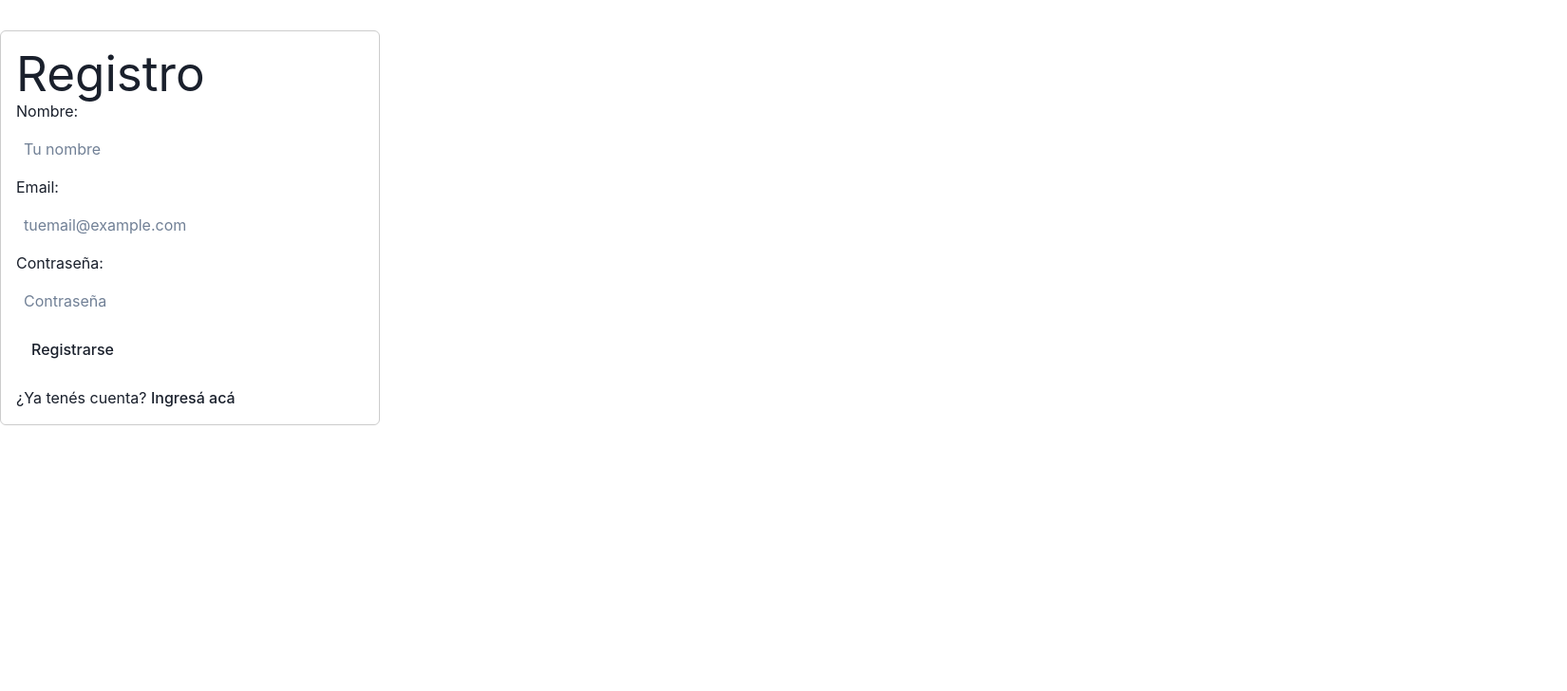
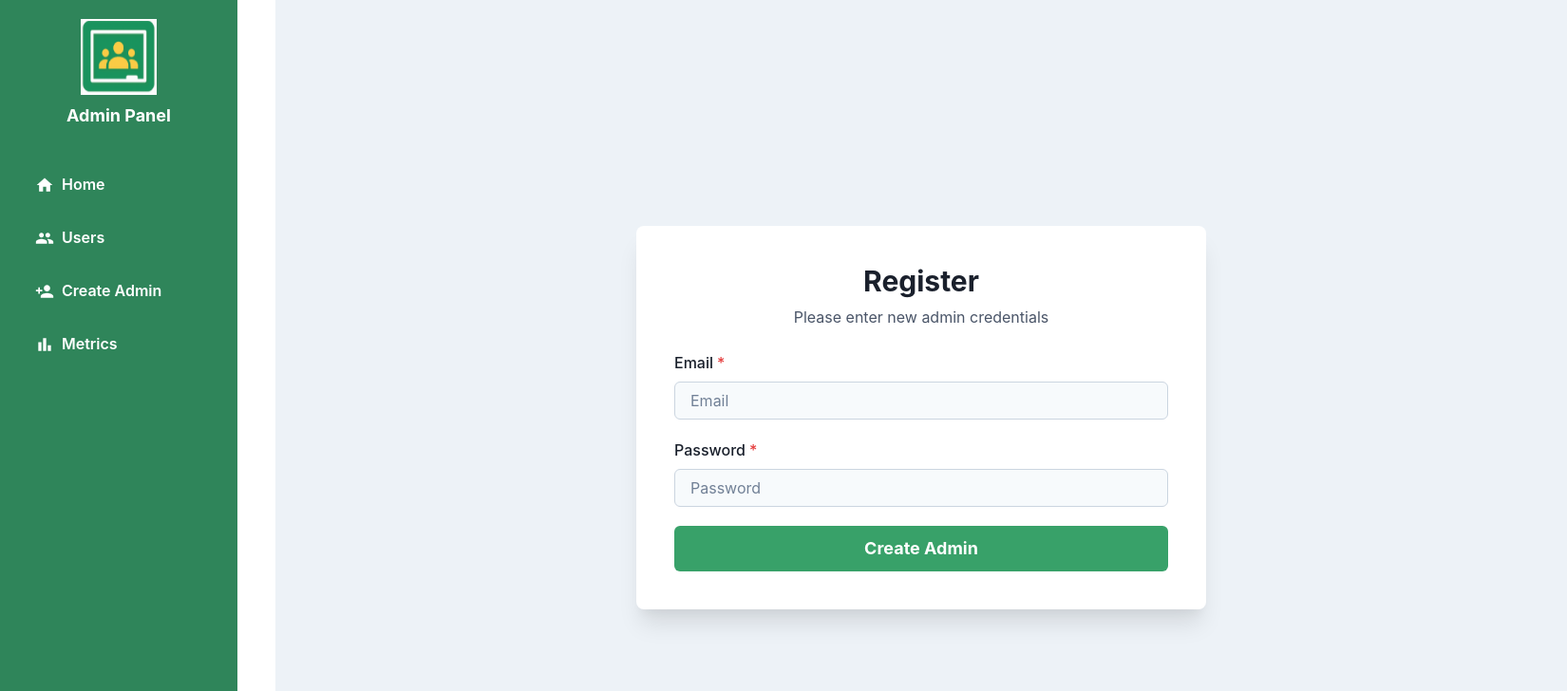
Before and after one commit to ClassConnect-2025C1/Classconnect-BackOffice-FrontEnd, a React (Vite) app in the folder backoffice/: page /register in a window 1280 px wide. Shown: the top 728 px of the page at 95% size, 1650 px wide, since content can reach past the window. Built offline with nearby package versions, Linux system fonts and the light colour scheme.

Commit message:
Refactor screens

```diff
--- a/backoffice/src/App.tsx
+++ b/backoffice/src/App.tsx
@@ -1,7 +1,9 @@
 import { BrowserRouter, Routes, Route, Navigate } from "react-router-dom";
+import Home from "./pages/Home";
 import Login from "./pages/Login";
 import Register from "./pages/Register";
 import UserAdmin from "./pages/UserAdmin";
+import LayoutWithSidebar from "./components/LayoutWithSidebar";
 
 export default function App() {
   return (
@@ -9,10 +11,17 @@ export default function App() {
       <Routes>
         <Route path="/" element={<Navigate to="/login" />} />
         <Route path="/login" element={<Login />} />
-        <Route path="/register" element={<Register />} />
-        <Route path="/user-admin" element={<UserAdmin />} />
 
-        {/* Acá podrías agregar rutas protegidas más adelante */}
+        {/* Layout con sidebar */}
+        <Route path="/" element={<LayoutWithSidebar />}>
+          <Route path="home" element={<Home />} />
+          <Route
+            path="register"
+            element={<Register onSubmit={(data) => console.log(data)} />}
+          />
+          <Route path="user-admin" element={<UserAdmin />} />
+          {/* Más rutas protegidas con sidebar acá */}
+        </Route>
       </Routes>
     </BrowserRouter>
   );
--- /dev/null
+++ b/backoffice/src/components/LayoutWithSidebar.tsx
@@ -0,0 +1,25 @@
+import { Box, HStack } from "@chakra-ui/react";
+import Sidebar from "./Sidebar";
+import { Outlet } from "react-router-dom";
+
+const LayoutWithSidebar = () => {
+  return (
+    <HStack align="start" spacing={0} minH="100vh">
+      <Sidebar />
+      <Box
+        flex="1"
+        ml="290px"
+        p={10}
+        bg="gray.100"
+        minH="100vh"
+        display="flex"
+        justifyContent="center"
+        alignItems="flex-start"
+      >
+        <Outlet />
+      </Box>
+    </HStack>
+  );
+};
+
+export default LayoutWithSidebar;
--- a/backoffice/src/components/Sidebar.tsx
+++ b/backoffice/src/components/Sidebar.tsx
@@ -1,4 +1,4 @@
-import { Box, VStack, Button, Image, Text, HStack } from "@chakra-ui/react";
+import { Box, VStack, Button, Image, Text } from "@chakra-ui/react";
 import { useNavigate } from "react-router-dom";
 import logo from "../assets/logo.png";
 import { MdHome, MdPeople, MdPersonAdd, MdBarChart } from "react-icons/md";
@@ -31,7 +31,7 @@ const Sidebar = () => {
           _hover={{ bg: "#276749" }}
           justifyContent="flex-start"
           leftIcon={<MdHome size="20px" />}
-          onClick={() => navigate("/")}
+          onClick={() => navigate("/home")}
         >
           Home
         </Button>
@@ -53,7 +53,7 @@ const Sidebar = () => {
           _hover={{ bg: "#276749" }}
           justifyContent="flex-start"
           leftIcon={<MdPersonAdd size="20px" />}
-          onClick={() => navigate("/create-admin")}
+          onClick={() => navigate("/register")}
         >
           Create Admin
         </Button>
--- /dev/null
+++ b/backoffice/src/pages/Home.tsx
@@ -0,0 +1,48 @@
+import React from "react";
+import { Box, Heading, Text, VStack, HStack, Icon,Flex } from "@chakra-ui/react";
+import { MdDashboard, MdPeople, MdPersonAdd, MdBarChart } from "react-icons/md";
+
+const Home = () => {
+  return (
+    <Flex minH="100vh" w="100vw" align="center" justify="center" bg="gray.100">
+      <Box p={10} bg="gray.100" height="100%" width="150%">
+        <Heading mb={6}>Welcome back!</Heading>
+        <Text fontSize="lg" mb={8} color="gray.700">
+          Here is a quick overview of what you can do:
+        </Text>
+
+        <VStack
+          spacing={6}
+          align="start"
+          maxW="700px"
+          bg="white"
+          p={6}
+          borderRadius="md"
+          boxShadow="md"
+        >
+          <HStack spacing={4}>
+            <Icon as={MdDashboard} w={22} h={8} color="green.500" />
+            <Text>You can view and manage your dashboard.</Text>
+          </HStack>
+
+          <HStack spacing={4}>
+            <Icon as={MdPeople} w={8} h={8} color="green.500" />
+            <Text>Manage users and their roles easily.</Text>
+          </HStack>
+
+          <HStack spacing={4}>
+            <Icon as={MdPersonAdd} w={8} h={8} color="green.500" />
+            <Text>Create new admins to help manage the platform.</Text>
+          </HStack>
+
+          <HStack spacing={4}>
+            <Icon as={MdBarChart} w={8} h={8} color="green.500" />
+            <Text>Analyze metrics and gain insights.</Text>
+          </HStack>
+        </VStack>
+      </Box>
+    </Flex>
+  );
+};
+
+export default Home;
--- a/backoffice/src/pages/Register.tsx
+++ b/backoffice/src/pages/Register.tsx
@@ -1,55 +1,127 @@
-import { Link } from "react-router-dom";
+import React, { useState } from "react";
+import {
+  Box,
+  Button,
+  Input,
+  Heading,
+  Text,
+  VStack,
+  FormControl,
+  FormLabel,
+  FormErrorMessage,
+  Flex,
+} from "@chakra-ui/react";
 
-export default function Register() {
+interface RegisterProps {
+  onSubmit: (data: { email: string; password: string }) => void;
+}
+
+const Register: React.FC<RegisterProps> = ({ onSubmit }) => {
+  const [email, setEmail] = useState("");
+  const [password, setPassword] = useState("");
+  const [emailError, setEmailError] = useState("");
+  const [passwordError, setPasswordError] = useState("");
+
+  const validate = () => {
+    let valid = true;
+    const emailRegex = /^[^\s@]+@[^\s@]+\.[^\s@]+$/;
+
+    if (!emailRegex.test(email)) {
+      setEmailError("Email is invalid");
+      valid = false;
+    } else {
+      setEmailError("");
+    }
+
+    if (password.length < 4) {
+      setPasswordError("Password must be at least 4 characters");
+      valid = false;
+    } else {
+      setPasswordError("");
+    }
+
+    return valid;
+  };
+
+  const handleSubmit = (e: React.FormEvent) => {
+    e.preventDefault();
+    if (validate()) {
+      onSubmit({ email, password });
+    }
+  };
+
   return (
-    <div
-      style={{
-        maxWidth: 400,
-        margin: "2rem auto",
-        padding: "1rem",
-        border: "1px solid #ccc",
-        borderRadius: 6,
-      }}
-    >
-      <h1>Registro</h1>
-      <form>
-        <label>
-          Nombre:
-          <input
-            type="text"
-            placeholder="Tu nombre"
-            required
-            style={{ width: "100%", padding: "8px", margin: "8px 0" }}
-          />
-        </label>
-        <label>
-          Email:
-          <input
-            type="email"
-            placeholder="tuemail@example.com"
-            required
-            style={{ width: "100%", padding: "8px", margin: "8px 0" }}
-          />
-        </label>
-        <label>
-          Contraseña:
-          <input
-            type="password"
-            placeholder="Contraseña"
-            required
-            style={{ width: "100%", padding: "8px", margin: "8px 0" }}
-          />
-        </label>
-        <button
-          type="submit"
-          style={{ padding: "10px 15px", cursor: "pointer" }}
-        >
-          Registrarse
-        </button>
-      </form>
-      <p style={{ marginTop: "1rem" }}>
-        ¿Ya tenés cuenta? <Link to="/login">Ingresá acá</Link>
-      </p>
-    </div>
+    <Flex minH="100vh" w="100vw" align="center" justify="center" bg="gray.100">
+      <Box w="600px" bg="white" p={10} borderRadius="lg" boxShadow="xl">
+        <Heading size="lg" textAlign="center" mb={2}>
+          Register
+        </Heading>
+        <Text textAlign="center" color="gray.600" fontSize="md" mb={6}>
+          Please enter new admin credentials
+        </Text>
+
+        <form onSubmit={handleSubmit}>
+          <VStack spacing={5}>
+            <FormControl isInvalid={!!emailError} isRequired>
+              <FormLabel htmlFor="email">Email</FormLabel>
+              <Input
+                id="email"
+                type="email"
+                placeholder="Email"
+                value={email}
+                onChange={(e) => {
+                  setEmail(e.target.value);
+                  if (emailError) setEmailError("");
+                }}
+                bg="gray.50"
+                borderColor="gray.300"
+                _focus={{
+                  borderColor: "#4CAF50",
+                  boxShadow: "0 0 0 1px #4CAF50",
+                }}
+                aria-describedby={emailError ? "email-error" : undefined}
+              />
+              <FormErrorMessage id="email-error">{emailError}</FormErrorMessage>
+            </FormControl>
+
+            <FormControl isInvalid={!!passwordError} isRequired>
+              <FormLabel htmlFor="password">Password</FormLabel>
+              <Input
+                id="password"
+                type="password"
+                placeholder="Password"
+                value={password}
+                onChange={(e) => {
+                  setPassword(e.target.value);
+                  if (passwordError) setPasswordError("");
+                }}
+                bg="gray.50"
+                borderColor="gray.300"
+                _focus={{
+                  borderColor: "#4CAF50",
+                  boxShadow: "0 0 0 1px #4CAF50",
+                }}
+                aria-describedby={passwordError ? "password-error" : undefined}
+              />
+              <FormErrorMessage id="password-error">
+                {passwordError}
+              </FormErrorMessage>
+            </FormControl>
+
+            <Button
+              type="submit"
+              colorScheme="green"
+              size="lg"
+              width="full"
+              fontWeight="bold"
+            >
+              Create Admin
+            </Button>
+          </VStack>
+        </form>
+      </Box>
+    </Flex>
   );
-}
+};
+
+export default Register;
```
Also changed, not shown: backoffice/src/pages/UserAdmin.tsx (+12 -12 lines).
